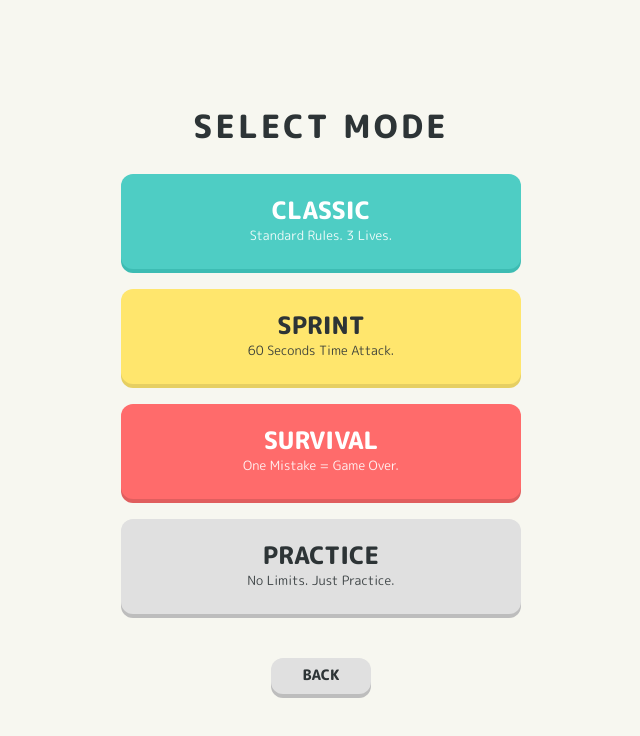
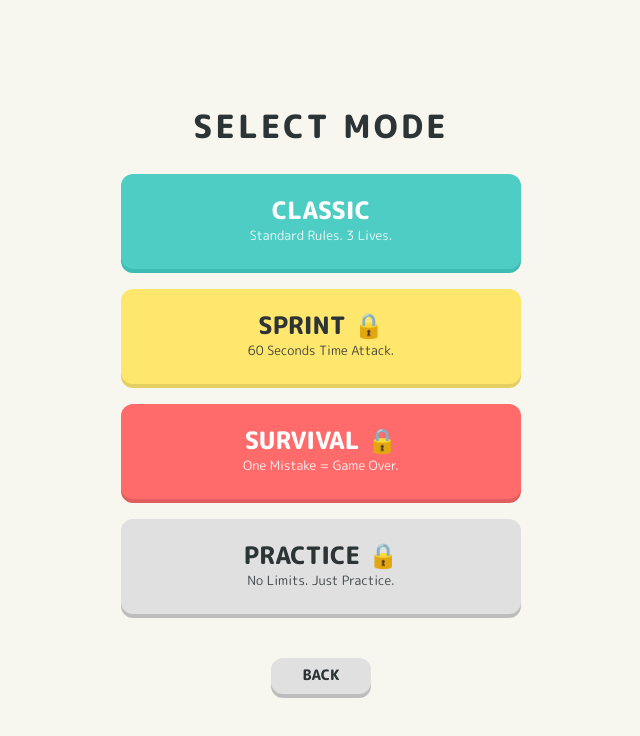
Before and after one commit to daisdice/menchin, a React (Vite) app: page /#/mode in a window 1280 px wide. Shown: the top 736 px of the page, without its empty margins (319-959 px from the left). Built offline with nearby package versions, Linux system fonts and the light colour scheme.

Commit message:
feat: lock SPRINT, SURVIVAL, and PRACTICE modes
- Only CLASSIC mode is now available for selection
- Added locked property to mode configuration
- Display lock icon () for unavailable modes
- Disabled button interaction for locked modes
- Focus development on completing CLASSIC mode first

```diff
--- a/src/components/Screens/ModeSelectScreen.tsx
+++ b/src/components/Screens/ModeSelectScreen.tsx
@@ -8,7 +8,9 @@ import styles from './ModeSelectScreen.module.css';
 export const ModeSelectScreen: React.FC = () => {
     const navigate = useNavigate();
 
-    const handleModeSelect = (mode: GameMode) => {
+    const handleModeSelect = (mode: GameMode, locked?: boolean) => {
+        if (locked) return; // Don't navigate if mode is locked
+
         // For now, all modes go to difficulty select, except maybe Practice?
         // Let's keep it consistent: Mode -> Difficulty -> Game
         // We can pass the selected mode via state or URL params, but since we use a store,
@@ -18,11 +20,11 @@ export const ModeSelectScreen: React.FC = () => {
         navigate(`/difficulty/${mode}`);
     };
 
-    const modes: { id: GameMode; label: string; desc: string; color: 'primary' | 'secondary' | 'accent' | 'danger' }[] = [
+    const modes: { id: GameMode; label: string; desc: string; color: 'primary' | 'secondary' | 'accent' | 'danger'; locked?: boolean }[] = [
         { id: 'classic', label: 'CLASSIC', desc: 'Standard Rules. 3 Lives.', color: 'primary' },
-        { id: 'sprint', label: 'SPRINT', desc: '60 Seconds Time Attack.', color: 'accent' },
-        { id: 'survival', label: 'SURVIVAL', desc: 'One Mistake = Game Over.', color: 'danger' },
-        { id: 'practice', label: 'PRACTICE', desc: 'No Limits. Just Practice.', color: 'secondary' },
+        { id: 'sprint', label: 'SPRINT', desc: '60 Seconds Time Attack.', color: 'accent', locked: true },
+        { id: 'survival', label: 'SURVIVAL', desc: 'One Mistake = Game Over.', color: 'danger', locked: true },
+        { id: 'practice', label: 'PRACTICE', desc: 'No Limits. Just Practice.', color: 'secondary', locked: true },
     ];
 
     return (
@@ -46,12 +48,16 @@ export const ModeSelectScreen: React.FC = () => {
                     >
                         <GameButton
                             variant={mode.color}
-                            onClick={() => handleModeSelect(mode.id)}
+                            onClick={() => handleModeSelect(mode.id, mode.locked)}
+                            disabled={mode.locked}
                             fullWidth
                             className={styles.modeButton}
                         >
                             <div className={styles.buttonContent}>
-                                <span className={styles.modeLabel}>{mode.label}</span>
+                                <span className={styles.modeLabel}>
+                                    {mode.label}
+                                    {mode.locked && <span style={{ marginLeft: '8px' }}>🔒</span>}
+                                </span>
                                 <span className={styles.modeDesc}>{mode.desc}</span>
                             </div>
                         </GameButton>
```
